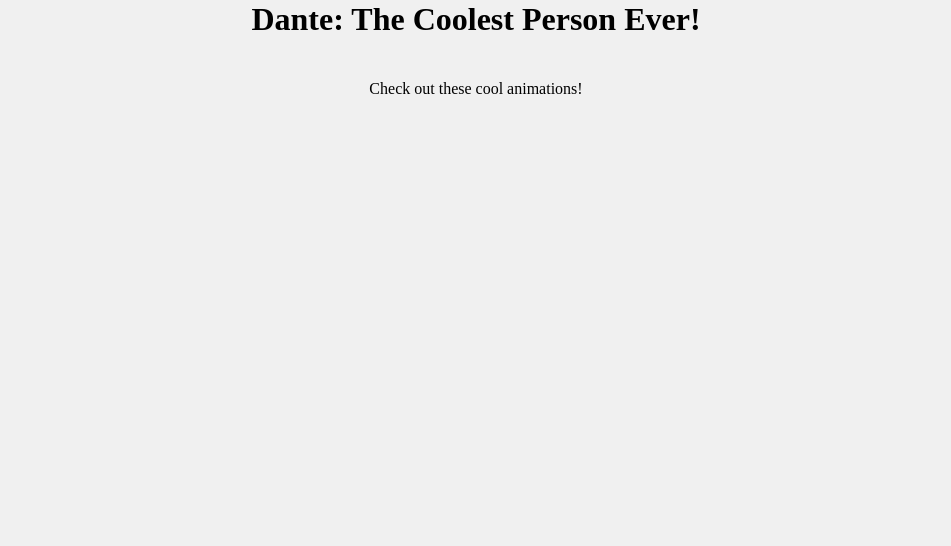
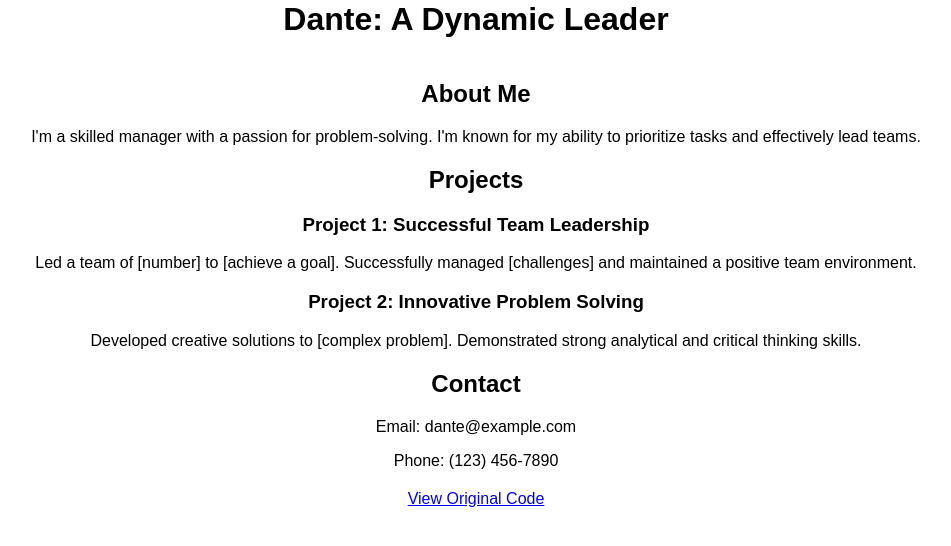
Before and after one commit to plshl/mytestwebsite, a plain HTML site: page index.html in a window 1280 px wide. Shown: the whole page, without its empty margins (164-1115 px from the left). Drawn offline with Linux system fonts and the light colour scheme.

Commit message:
Update index.html

```diff
--- a/index.html
+++ b/index.html
@@ -1,13 +1,15 @@
 <!DOCTYPE html>
 <html>
 <head>
-  <title>Dante's Coolness</title>
+  <title>Dante: A Dynamic Leader</title>
   <style>
-    /* Add your custom CSS styles here */
+    /* Global styles */
     body {
-      background-color: #f0f0f0;
+      font-family: Arial, sans-serif;
       text-align: center;
     }
+
+    /* Animations */
     h1 {
       animation: bounce 2s infinite;
     }
@@ -22,16 +24,58 @@
         transform: translateY(0);
       }
     }
+
+    .project-card {
+      animation: slideInLeft 1s ease-in-out;
+    }
+    @keyframes slideInLeft {
+      0% {
+        transform: translateX(-100%);
+      }
+      100% {
+        transform: translateX(0);
+      }
+    }
+
+    /* Section styles */
+    .section {
+      margin: 20px;
+    }
   </style>
 </head>
 <body>
-  <h1>Dante: The Coolest Person Ever!</h1>
-  <p>Check out these cool animations!</p>
-  <div id="animation-container">
+  <h1>Dante: A Dynamic Leader</h1>
+
+  <section class="section">
+    <h2>About Me</h2>
+    <p>I'm a skilled manager with a passion for problem-solving. I'm known for my ability to prioritize tasks and effectively lead teams.</p>
+  </section>
+
+  <section class="section">
+    <h2>Projects</h2>
+    <div class="project-card">
+      <h3>Project 1: Successful Team Leadership</h3>
+      <p>Led a team of [number] to [achieve a goal]. Successfully managed [challenges] and maintained a positive team environment.</p>
     </div>
+    <div class="project-card">
+      <h3>Project 2: Innovative Problem Solving</h3>
+      <p>Developed creative solutions to [complex problem]. Demonstrated strong analytical and critical thinking skills.</p>
+    </div>
+  </section>
+
+  <section class="section">
+    <h2>Contact</h2>
+    <p>Email: dante@example.com</p>
+    <p>Phone: (123) 456-7890</p>
+  </section>
+
+  <section class="section">
+    <a href="https://plshl.github.io/mytestwebsite/ogcode.html">View Original Code</a>
+  </section>
+
   <script>
-    // JavaScript for more complex animations
-    // ...
+    // Add more JavaScript for interactive elements
+    // For example, you could use a library like GSAP for more complex animations
   </script>
 </body>
 </html>
```
